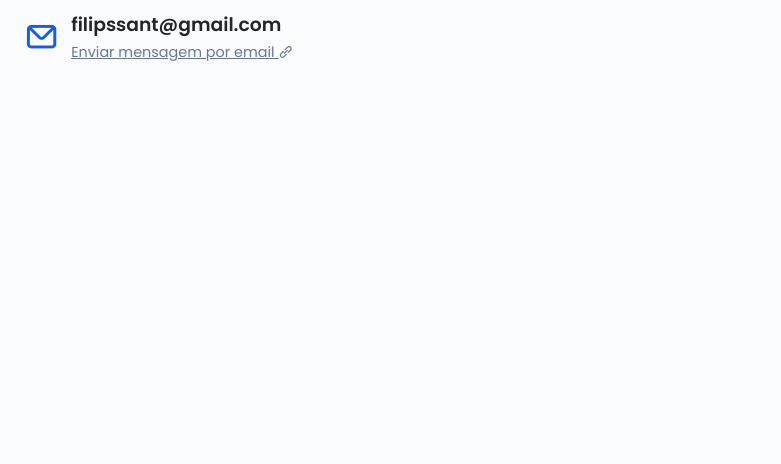
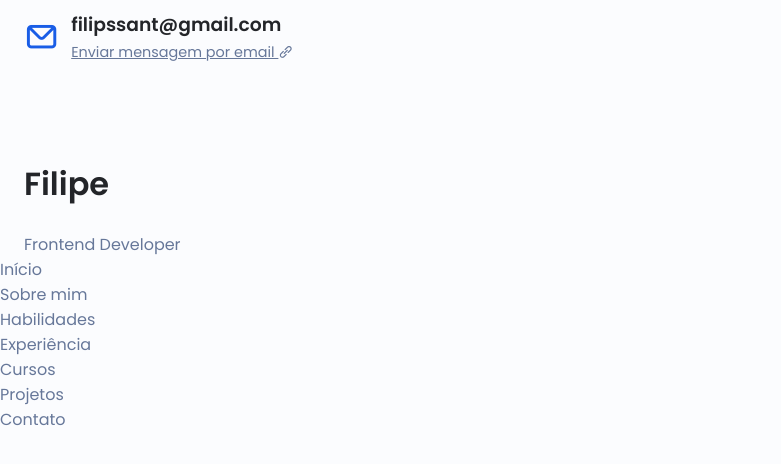
Before and after one commit to filipedss/portifolio_site, a plain HTML site: page index.html in a window 1280 px wide. Shown: the part 4379-4843 px from the top of the page, without its empty margins (0-781 px from the left). Before the commit the page ends 4587 px from the top, so only its background shows below. Drawn offline with nearby package versions, Linux system fonts and the light colour scheme.

Commit message:
footer links list

```diff
--- a/index.html
+++ b/index.html
@@ -266,6 +266,7 @@
       <div class="swiper-pagination"></div>
     </div>
   </section>
+  <!--contact-->
   <section class="contact section" id="contact">
     <h2 class="section__title">
       Contato
@@ -293,8 +294,41 @@
         </div>
       </div>
     </div>
+  </section>
+  <!--footer-->
+  <footer class="footer">
+    <div class="footer__bg">
+      <div class="footer__container container grid">
+        <h1 class="footer__title">Filipe</h1>
+        <span class="footer__subtitle">Frontend Developer</span>
+      </div>
+      <ul class="footer__links">
+        <li>
+          <a href="#home" class="footer__link">Início</a>
+        </li>
+        <li>
+          <a href="#about" class="footer__link">Sobre mim</a>
+        </li>
+        <li>
+          <a href="#skills" class="footer__link">Habilidades</a>
+        </li>
+        <li>
+          <a href="#experience" class="footer__link">Experiência</a>
+        </li>
+        <li>
+          <a href="#courses" class="footer__link">Cursos</a>
+        </li>
+        <li>
+          <a href="#projects" class="footer__link">Projetos</a>
+        </li>
+        <li>
+          <a href="#contact" class="footer__link">Contato</a>
+        </li>
+      </ul>
+    </div>
+  </footer>
 
-  </section>
+
   <!--Main Js-->
   <script src="assets/js/swiper-bundle.min.js" type="text/javascript"></script>
   <script src="assets/js/main.js" type="text/javascript"></script>
```
